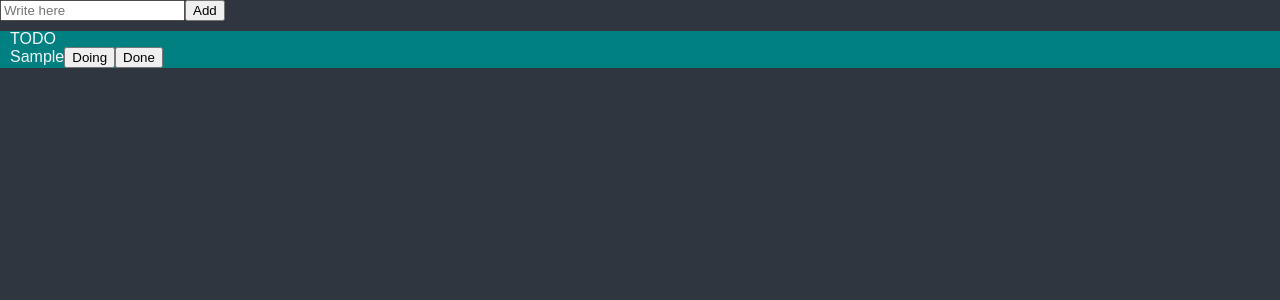
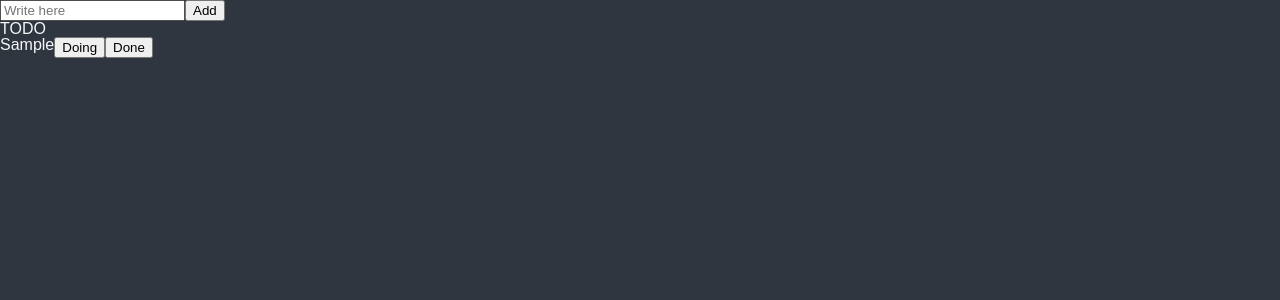
Before and after one commit to CGJI58/reactjs__my-todolist, a React (Create React App) app: page / in a window 1280 px wide. Both pictures are taken after typing "Sample" into the empty fields and a click on the button "Add". Shown: the top 300 px of the page. Built offline with nearby package versions, Linux system fonts and the light colour scheme.

Commit message:
name changed : CardList -> BoardList

```diff
--- a/src/App.tsx
+++ b/src/App.tsx
@@ -1,6 +1,6 @@
 import React from "react";
 import { createGlobalStyle } from "styled-components";
-import CardList from "./components/CardList";
+import BoardList from "./components/BoardList";
 
 const GlobalStyle = createGlobalStyle`
 @import url('https://fonts.googleapis.com/css2?family=Source+Sans+Pro:wght@300;400&display=swap');
@@ -69,7 +69,7 @@ function App() {
   return (
     <>
       <GlobalStyle />
-      <CardList />
+      <BoardList />
     </>
   );
 }
--- a/src/components/Board.tsx
+++ b/src/components/Board.tsx
@@ -6,11 +6,7 @@ interface IBoard {
   cards: ICard[];
 }
 
-const Wrapper = styled.div`
-  background-color: teal;
-  margin: 10px 0;
-  padding: 0 10px;
-`;
+const Wrapper = styled.div``;
 
 function Board({ cards }: IBoard) {
   return (
--- a/src/components/CardList.tsx
+++ b/src/components/BoardList.tsx
@@ -4,22 +4,22 @@ import CreateCard from "./CreateCard";
 import styled from "styled-components";
 import Board from "./Board";
 
-const Boards = styled.div`
-  background-color: beige;
-`;
+const Wrapper = styled.div``;
 
-function CardList() {
+const Boards = styled.div``;
+
+function BoardList() {
   const [todo, doing, done] = useRecoilValue(cardSelector);
   return (
-    <>
+    <Wrapper>
       <CreateCard />
       <Boards>
         <Board cards={todo} />
         <Board cards={doing} />
         <Board cards={done} />
       </Boards>
-    </>
+    </Wrapper>
   );
 }
 
-export default CardList;
+export default BoardList;
--- a/src/components/Card.tsx
+++ b/src/components/Card.tsx
@@ -1,5 +1,12 @@
 import { useSetRecoilState } from "recoil";
 import { ICard, cardState } from "../atoms";
+import styled from "styled-components";
+
+const Wrapper = styled.div`
+  li {
+    display: flex;
+  }
+`;
 
 function Card({ text, category, id }: ICard) {
   const setCards = useSetRecoilState(cardState);
@@ -13,8 +20,10 @@ function Card({ text, category, id }: ICard) {
     });
   };
   return (
+    <Wrapper>
       <li>
         <span>{text}</span>
+        <div>
           {category !== "TODO" && (
             <button onClick={() => onClick("TODO")}>ToDo</button>
           )}
@@ -24,7 +33,9 @@ function Card({ text, category, id }: ICard) {
           {category !== "DONE" && (
             <button onClick={() => onClick("DONE")}>Done</button>
           )}
+        </div>
       </li>
+    </Wrapper>
   );
 }
 
```
Lines whose indentation alone changed are shown as unchanged.
